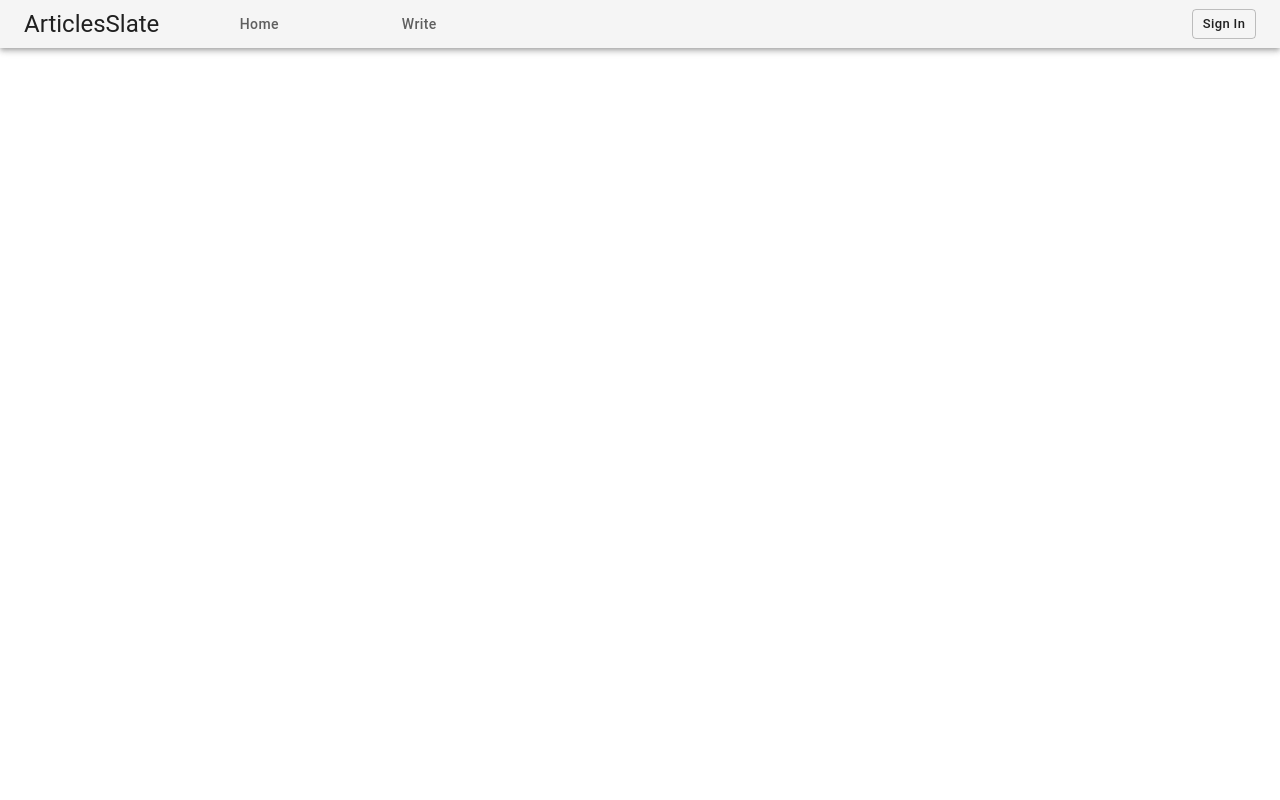
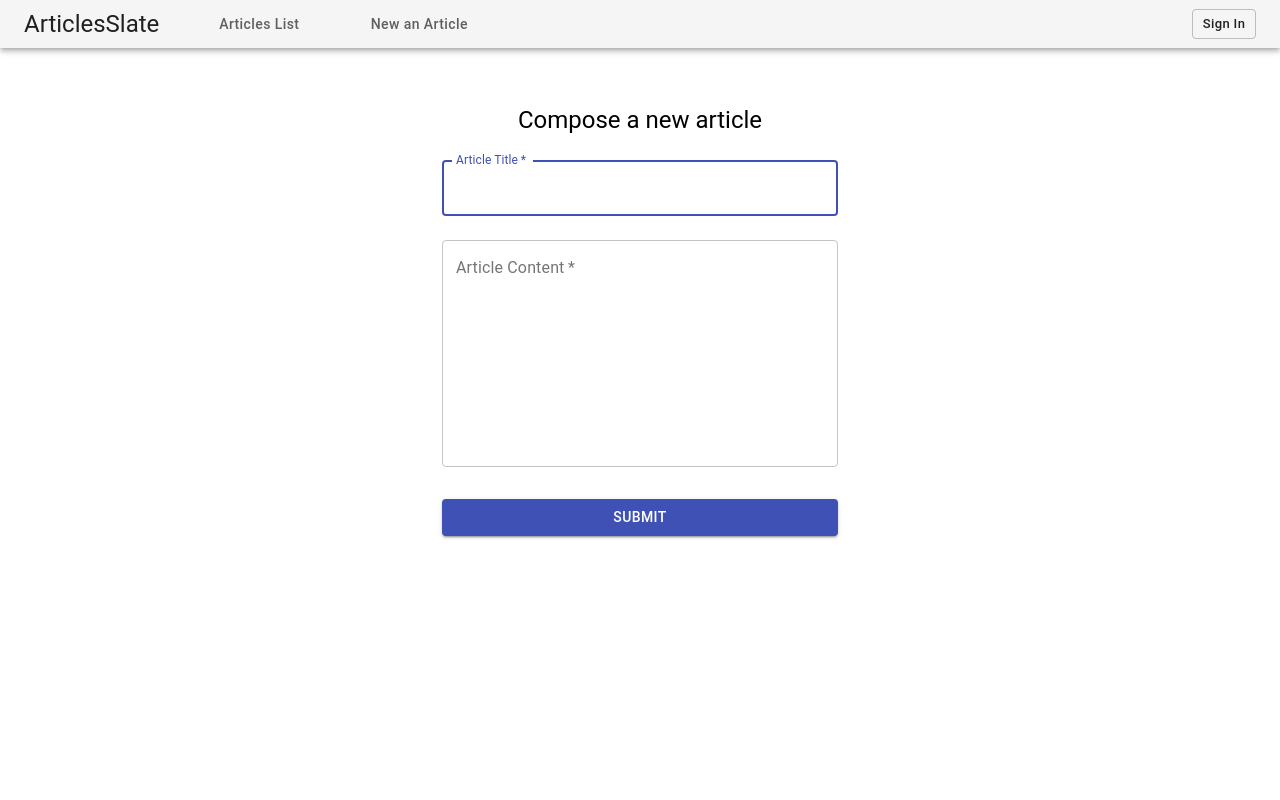
Before and after one commit to hamkuu/reactive-articles, a React (Create React App) app: page /newarticle in a window 1280 px wide. Shown: the top 800 px of the page. Built offline with nearby package versions, Linux system fonts and the light colour scheme.

Commit message:
:sparkles: compose article

```diff
--- a/src/App.jsx
+++ b/src/App.jsx
@@ -15,6 +15,8 @@ import Header from './components/Header/Header';
 import Footer from './components/Footer/Footer';
 
 import ArticlesList from './components/Tabs/Home/ArticlesList';
+import ComposeArticleForm from './components/Tabs/ComposeArticle/ComposeArticleForm';
+
 import LoginPage from './components/Account/LoginPage';
 
 import './App.css';
@@ -26,6 +28,7 @@ function AppLayout() {
 
       <main>
         <Route exact path='/login' component={LoginPage} />
+        <Route exact path='/newarticle' component={ComposeArticleForm} />
 
         <Route exact path='/' component={ArticlesList} />
       </main>
--- a/src/components/Header/NavTabs.jsx
+++ b/src/components/Header/NavTabs.jsx
@@ -26,8 +26,8 @@ export default function NavTabs() {
         classes={{ indicator: classes.indicator }}
         value={false}
       >
-        <TabButton buttonText='Home' url='/' />
-        <TabButton buttonText='Write' url='/write' />
+        <TabButton buttonText='Articles List' url='/' />
+        <TabButton buttonText='New an Article' url='/newarticle' />
       </Tabs>
     </>
   );
--- /dev/null
+++ b/src/components/Tabs/ComposeArticle/ComposeArticleForm.jsx
@@ -0,0 +1,153 @@
+import React from 'react';
+
+import Typography from '@material-ui/core/Typography';
+import Container from '@material-ui/core/Container';
+import TextField from '@material-ui/core/TextField';
+import Button from '@material-ui/core/Button';
+import { withStyles } from '@material-ui/core/styles';
+
+const styles = theme => ({
+  '@global': {
+    body: {
+      backgroundColor: theme.palette.common.white,
+    },
+  },
+  paper: {
+    marginTop: theme.spacing(7),
+    marginBottom: theme.spacing(7),
+    display: 'flex',
+    flexDirection: 'column',
+    alignItems: 'center',
+  },
+  loginForm: {
+    textTransform: 'none',
+  },
+  form: {
+    width: '100%', // Fix IE 11 issue.
+    marginTop: theme.spacing(1),
+  },
+  submit: {
+    margin: theme.spacing(3, 0, 3),
+  },
+});
+
+class ComposeArticleForm extends React.Component {
+  constructor(props) {
+    super(props);
+    this.state = {
+      title: '',
+      content: '',
+      hasTitleInputError: false,
+      hasContentInputError: false,
+    };
+
+    this.handleSubmit = this.handleSubmit.bind(this);
+    this.handleTitleChange = this.handleTitleChange.bind(this);
+    this.handleContentChange = this.handleContentChange.bind(this);
+  }
+
+  handleTitleChange(event) {
+    this.setState({
+      hasTitleInputError: false,
+      title: event.target.value.trim(),
+    });
+  }
+
+  handleContentChange(event) {
+    this.setState({
+      hasContentInputError: false,
+      content: event.target.value,
+    });
+  }
+
+  handleSubmit(event) {
+    event.preventDefault();
+
+    const { title, content } = this.state;
+    // const { setAppLogInState, setAppLogOutState } = this.props;
+
+    console.log(title);
+    console.log(content);
+
+    if (title === '') {
+      this.setState({
+        hasTitleInputError: true,
+      });
+      return;
+    }
+
+    if (content === '') {
+      this.setState({
+        hasContentInputError: true,
+      });
+      return;
+    }
+  }
+
+  render() {
+    const {
+      title,
+      content,
+      hasTitleInputError,
+      hasContentInputError,
+    } = this.state;
+    const { classes } = this.props;
+
+    return (
+      <React.Fragment>
+        <Container maxWidth='xs'>
+          <div className={classes.paper}>
+            <Typography component='h1' variant='h5'>
+              Compose a new article
+            </Typography>
+            <form
+              className={classes.form}
+              onSubmit={this.handleSubmit}
+              noValidate
+            >
+              <TextField
+                variant='outlined'
+                margin='normal'
+                required
+                fullWidth
+                id='title'
+                label='Article Title'
+                name='title'
+                autoFocus
+                value={title}
+                error={hasTitleInputError}
+                onChange={this.handleTitleChange}
+              />
+              <TextField
+                variant='outlined'
+                margin='normal'
+                required
+                fullWidth
+                id='content'
+                label='Article Content'
+                name='content'
+                multiline={true}
+                rows={10}
+                rowsMax={20}
+                value={content}
+                error={hasContentInputError}
+                onChange={this.handleContentChange}
+              />
+              <Button
+                type='submit'
+                fullWidth
+                variant='contained'
+                color='primary'
+                className={classes.submit}
+              >
+                Submit
+              </Button>
+            </form>
+          </div>
+        </Container>
+      </React.Fragment>
+    );
+  }
+}
+
+export default withStyles(styles)(ComposeArticleForm);
```
